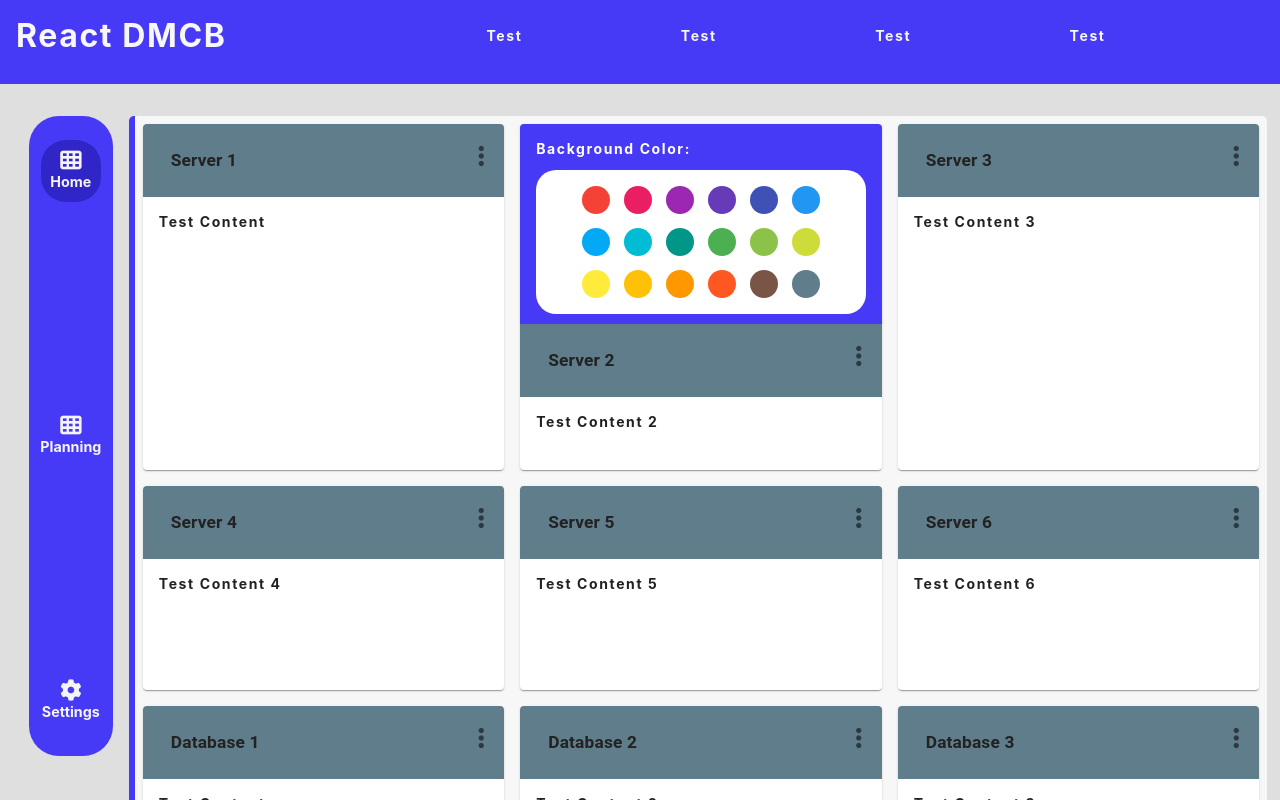
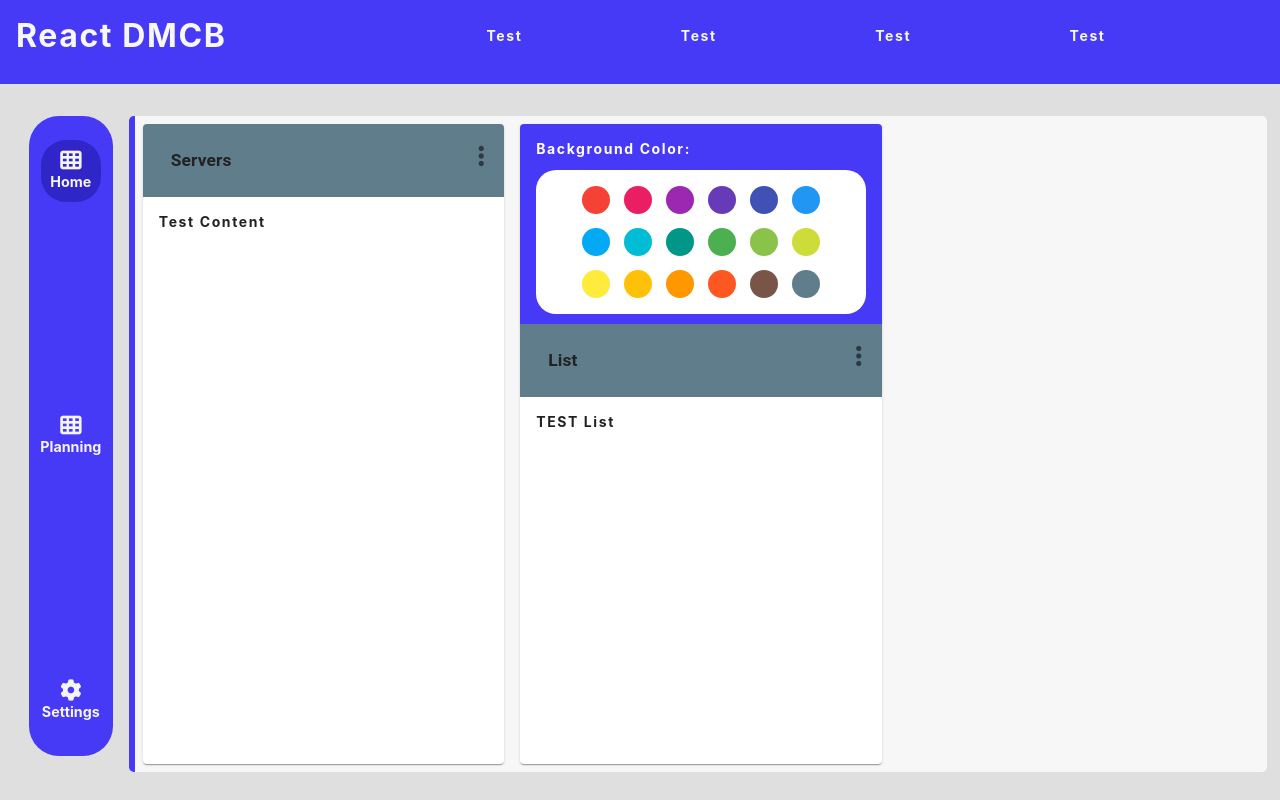
Before and after one commit to ZAnderson-281/cmdb, a React (Create React App) app: page / in a window 1280 px wide. Both pictures are taken after a click on the button 858 px from the left and 156 px from the top of the page. Shown: the top 800 px of the page. Built offline with nearby package versions, Linux system fonts and the light colour scheme.

Commit message:
Added react router and refactored sidebar to its own component

```diff
--- a/src/App.js
+++ b/src/App.js
@@ -1,14 +1,30 @@
 import React from "react";
+import { BrowserRouter as Router, Route, Switch } from "react-router-dom";
 
 // Component imports
+import Header from "./components/Header";
+import SidebarNav from "./components/SidebarNav";
+
 import Dashboard from "./components/Dashboard";
-import Header from "./components/Header";
+import Error from "./components/Error";
 
 function App() {
   return (
     <>
-      <Header />
-      <Dashboard />
+      <Router>
+        <Header />
+        <div className="container">
+          <SidebarNav />
+          <Switch>
+            <Route exact path="/">
+              <Dashboard />
+            </Route>
+            <Route path="*">
+              <Error />
+            </Route>
+          </Switch>
+        </div>
+      </Router>
     </>
   );
 }
--- a/src/components/Dashboard.js
+++ b/src/components/Dashboard.js
@@ -1,42 +1,13 @@
 import React from "react";
-
-import AppsIcon from "@material-ui/icons/Apps";
-
 import GeneralCard from "./GeneralCard";
-import { Modal } from "@material-ui/core";
+import ListCard from "./listCard";
+import SidebarNav from "./SidebarNav";
 function Dashboard() {
   return (
-    <div className="container">
-      <div className="dashboard-sidebar dashboard-sidebar-sticky">
-        <div className="sidebar-link active-sidebar">
-          <i className="fas fa-th"></i>
-          <h6>Home</h6>
-        </div>
-        <div className="sidebar-link">
-          <i className="fas fa-th"></i>
-          <h6>Planning</h6>
-        </div>
-        <div className="sidebar-link">
-          <i className="fas fa-cog"></i>
-          <h6>Settings</h6>
-        </div>
-      </div>
-      <section className="dashboard-body">
-        <GeneralCard cardTitle={"Server 1"} content={"Test Content"} />
-        <GeneralCard cardTitle={"Server 2"} content={"Test Content 2"} />
-        <GeneralCard cardTitle={"Server 3"} content={"Test Content 3"} />
-        <GeneralCard cardTitle={"Server 4"} content={"Test Content 4"} />
-        <GeneralCard cardTitle={"Server 5"} content={"Test Content 5"} />
-        <GeneralCard cardTitle={"Server 6"} content={"Test Content 6"} />
-        {/* Test */}
-        <GeneralCard cardTitle={"Database 1"} content={"Test Content"} />
-        <GeneralCard cardTitle={"Database 2"} content={"Test Content 2"} />
-        <GeneralCard cardTitle={"Database 3"} content={"Test Content 3"} />
-        <GeneralCard cardTitle={"Database 4"} content={"Test Content 4"} />
-        <GeneralCard cardTitle={"Database 5"} content={"Test Content 5"} />
-        <GeneralCard cardTitle={"Database 6"} content={"Test Content 6"} />
-      </section>
-    </div>
+    <section className="dashboard-body">
+      <GeneralCard cardTitle={"Servers"} content={"Test Content"} />
+      <ListCard cardTitle={"List"} content={"TEST list"} />
+    </section>
   );
 }
 
--- /dev/null
+++ b/src/components/Error.js
@@ -0,0 +1,13 @@
+import React from "react";
+import { Link } from "react-router-dom";
+
+function Error() {
+  return (
+    <div>
+      <h1>ERROR</h1>
+      <Link to="/">Back to home</Link>
+    </div>
+  );
+}
+
+export default Error;
--- /dev/null
+++ b/src/components/SidebarNav.js
@@ -0,0 +1,22 @@
+import React from "react";
+
+function SidebarNav() {
+  return (
+    <div className="dashboard-sidebar dashboard-sidebar-sticky">
+      <div className="sidebar-link active-sidebar">
+        <i className="fas fa-th"></i>
+        <h6>Home</h6>
+      </div>
+      <div className="sidebar-link">
+        <i className="fas fa-th"></i>
+        <h6>Planning</h6>
+      </div>
+      <div className="sidebar-link">
+        <i className="fas fa-cog"></i>
+        <h6>Settings</h6>
+      </div>
+    </div>
+  );
+}
+
+export default SidebarNav;
--- /dev/null
+++ b/src/components/listCard.js
@@ -0,0 +1,100 @@
+import React, { useState } from "react";
+import {
+  Card,
+  CardContent,
+  CardHeader,
+  IconButton,
+  Collapse,
+  Button,
+  InputBase,
+  withStyles,
+} from "@material-ui/core";
+import { CirclePicker } from "react-color";
+
+const BootstrapInput = withStyles((theme) => ({
+  root: {
+    "label + &": {
+      marginTop: theme.spacing(3),
+    },
+  },
+  input: {
+    position: "relative",
+    fontSize: "13pt",
+    fontWeight: "bold",
+    padding: "10px 12px",
+    transition: theme.transitions.create(["border-color", "box-shadow"]),
+    "&:focus": {
+      borderBottom: `3px solid #222 `,
+    },
+  },
+}))(InputBase);
+
+function GeneralCard({ cardTitle, content }) {
+  const [modalIsShowing, setModalIsShowing] = useState(false);
+  const [color, setColor] = useState("#607d8b");
+  const [textColor, setTextColor] = useState("#222");
+  const [input, setInput] = useState(cardTitle);
+
+  const toggleModal = (e) => {
+    setModalIsShowing(!modalIsShowing);
+  };
+  const handleChangeColor = (color) => {
+    setColor(color.hex);
+  };
+  const handleTextChangeColor = (color) => {
+    setTextColor(color.hex);
+  };
+  const resetColors = () => {
+    setColor("#607d8b");
+    setTextColor("#222");
+  };
+  const handleCardNameChange = (e) => {
+    console.log(e.target.value);
+    setInput(e.target.value);
+  };
+
+  return (
+    <>
+      <Card className="card">
+        <Collapse in={modalIsShowing}>
+          <CardContent className="card-settings">
+            <h4>Background Color:</h4>
+            <div className="picker">
+              <CirclePicker onChangeComplete={handleChangeColor} />
+            </div>
+            <h4>Text Color:</h4>
+            <div className="picker">
+              <CirclePicker onChangeComplete={handleTextChangeColor} />
+            </div>
+            <Button onClick={resetColors}>Reset</Button>
+          </CardContent>
+        </Collapse>
+
+        <CardHeader
+          className="card-header"
+          style={{ backgroundColor: color, color: textColor }}
+          avatar={
+            <BootstrapInput
+              value={input}
+              style={{ color: textColor }}
+              onChange={handleCardNameChange}
+            />
+          }
+          action={
+            <>
+              <IconButton aria-label="settings" onClick={toggleModal}>
+                <i className="fas fa-ellipsis-v"></i>
+              </IconButton>
+            </>
+          }
+        />
+
+        <CardContent>
+          <h4>{content}</h4>
+        </CardContent>
+      </Card>
+    </>
+  );
+}
+
+export default GeneralCard;
```
Also changed, not shown: 1 other file (tests, documents, lock files or other folders).
